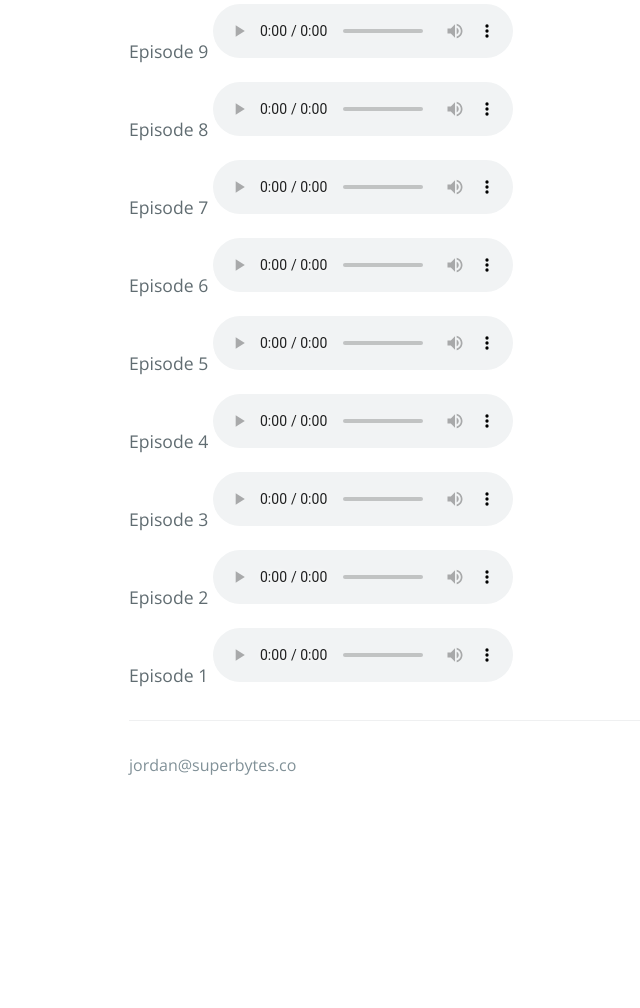
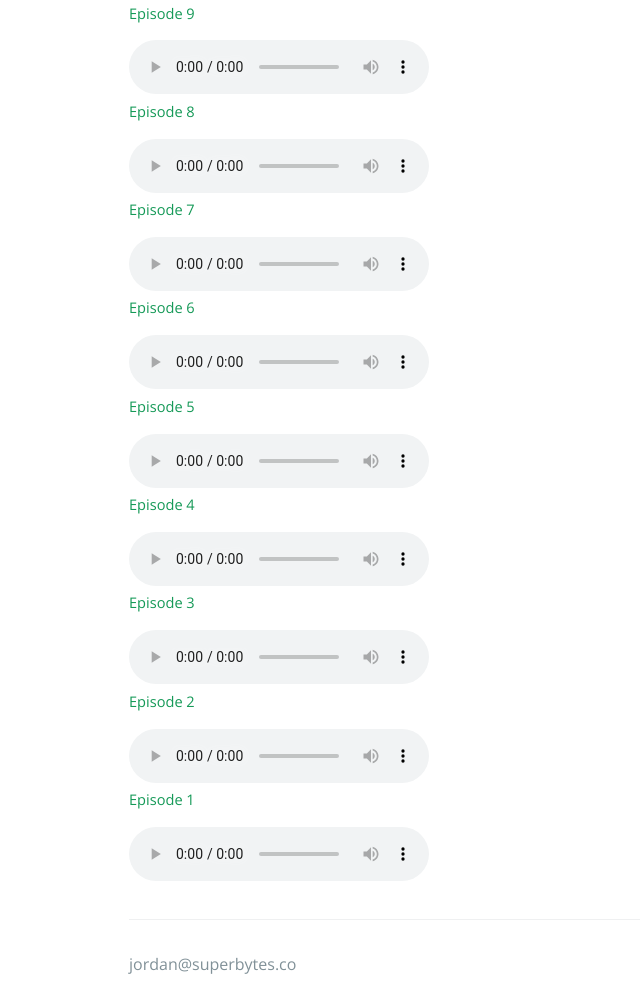
Before and after one commit to jordanaustin/superbytes, a plain HTML site: page index.html in a window 1280 px wide. Shown: the part 623-1631 px from the top of the page, without its empty margins (95-735 px from the left). Before the commit the page ends 1432 px from the top, so only its background shows below. Drawn offline with nearby package versions, Linux system fonts and the light colour scheme.

Commit message:
Rework layout

```diff
--- a/index.html
+++ b/index.html
@@ -32,15 +32,42 @@
             <a id="listen" class="anchor" href="#listen" aria-hidden="true">
             <span class="octicon octicon-link"></span></a>Episodes
         </h3>
-        <p>Episode 9 <audio src="https://s3-us-west-2.amazonaws.com/superbytes/episodes/ep0009.mp3" controls></audio></p>
-        <p>Episode 8 <audio src="https://s3-us-west-2.amazonaws.com/superbytes/episodes/ep0008.mp3" controls></audio></p>
-        <p>Episode 7 <audio src="https://s3-us-west-2.amazonaws.com/superbytes/episodes/ep0007.mp3" controls></audio></p>
-        <p>Episode 6 <audio src="https://s3-us-west-2.amazonaws.com/superbytes/episodes/ep0006.mp3" controls></audio></p>
-        <p>Episode 5 <audio src="https://s3-us-west-2.amazonaws.com/superbytes/episodes/ep0005.mp3" controls></audio></p>
-        <p>Episode 4 <audio src="https://s3-us-west-2.amazonaws.com/superbytes/episodes/ep0004.mp3" controls></audio></p>
-        <p>Episode 3 <audio src="https://s3-us-west-2.amazonaws.com/superbytes/episodes/ep0003.mp3" controls></audio></p>
-        <p>Episode 2 <audio src="https://s3-us-west-2.amazonaws.com/superbytes/episodes/ep0002.mp3" controls></audio></p>
-        <p>Episode 1 <audio src="https://s3-us-west-2.amazonaws.com/superbytes/episodes/ep0001.mp3" controls></audio></p>
+        <div>
+            <h5>Episode 9</h5>
+            <audio src="https://s3-us-west-2.amazonaws.com/superbytes/episodes/ep0009.mp3" controls></audio>
+        </div>
+        <div>
+            <h5>Episode 8</h5>
+            <audio src="https://s3-us-west-2.amazonaws.com/superbytes/episodes/ep0008.mp3" controls></audio>
+        </div>
+        <div>
+            <h5>Episode 7</h5>
+            <audio src="https://s3-us-west-2.amazonaws.com/superbytes/episodes/ep0007.mp3" controls></audio>
+        </div>
+        <div>
+            <h5>Episode 6</h5>
+            <audio src="https://s3-us-west-2.amazonaws.com/superbytes/episodes/ep0006.mp3" controls></audio>
+        </div>
+        <div>
+            <h5>Episode 5</h5>
+            <audio src="https://s3-us-west-2.amazonaws.com/superbytes/episodes/ep0005.mp3" controls></audio>
+        </div>
+        <div>
+            <h5>Episode 4</h5>
+            <audio src="https://s3-us-west-2.amazonaws.com/superbytes/episodes/ep0004.mp3" controls></audio>
+        </div>
+        <div>
+            <h5>Episode 3</h5>
+            <audio src="https://s3-us-west-2.amazonaws.com/superbytes/episodes/ep0003.mp3" controls></audio>
+        </div>
+        <div>
+            <h5>Episode 2</h5>
+            <audio src="https://s3-us-west-2.amazonaws.com/superbytes/episodes/ep0002.mp3" controls></audio>
+        </div>
+        <div>
+            <h5>Episode 1</h5>
+            <audio src="https://s3-us-west-2.amazonaws.com/superbytes/episodes/ep0001.mp3" controls></audio>
+        </div>
       <footer class="site-footer">
         <span class="site-footer-credits">jordan@superbytes.co</span>
       </footer>
```
